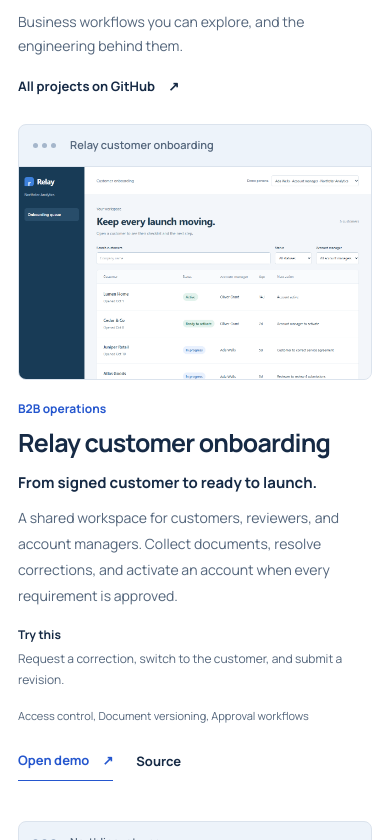
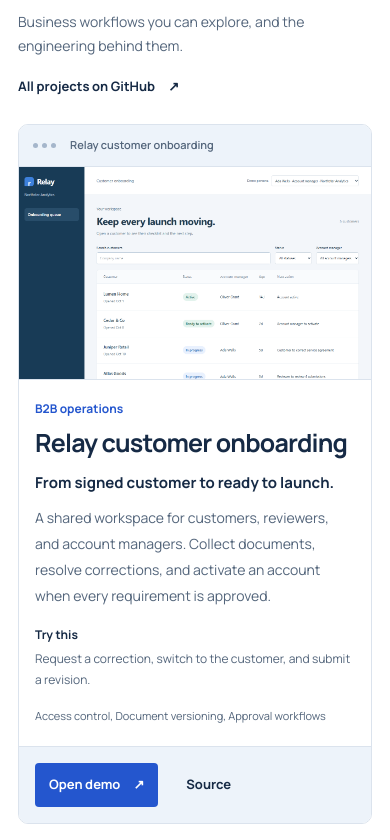
Before and after one commit to KleitonBarone/kleitonbarone.com, a Next.js app: page / in a window 390 px wide. Shown: the part 1204-2044 px from the top of the page. Built offline with nearby package versions, Linux system fonts and the light colour scheme.

Commit message:
Keep mobile demo links inside their project cards (#9)

```diff
--- a/app/projects.css
+++ b/app/projects.css
@@ -167,12 +167,42 @@
 }
 @media (max-width: 760px) {
   .demo-projects { grid-template-columns: minmax(0, 1fr); gap: 40px; }
+  .demo-project {
+    border: 1px solid var(--line);
+    border-radius: 10px;
+    overflow: hidden;
+  }
+  .project-screenshot {
+    border: 0;
+    border-bottom: 1px solid var(--line);
+    border-radius: 0;
+  }
+  .project-screenshot:focus-visible { outline-offset: -3px; }
   .screenshot-viewport { height: 260px; }
   .screenshot-returns-and-refunds .screenshot-viewport { height: 224px; }
-  .demo-project-copy { padding-top: 20px; }
+  .demo-project-copy { padding: 20px 16px 0; }
   .demo-project h3 { font-size: 25px; }
   .project-description { font-size: 14px; }
-  .project-links { gap: 10px 23px; }
+  .project-links {
+    gap: 10px 20px;
+    margin: 3px -16px 0;
+    padding: 16px;
+    border-top: 1px solid var(--line);
+    background: var(--pale);
+  }
+  .project-links a { min-height: 44px; }
+  .project-links .text-link { padding-inline: 8px; }
+  .demo-link {
+    padding-inline: 14px;
+    border: 0;
+    border-radius: 4px;
+    background: var(--blue);
+    color: var(--paper);
+  }
+  .demo-link:hover {
+    background: var(--navy);
+    color: var(--paper);
+  }
   .project-try { padding-top: 15px; }
   .demo-context { margin-top: 26px; }
 }
```
